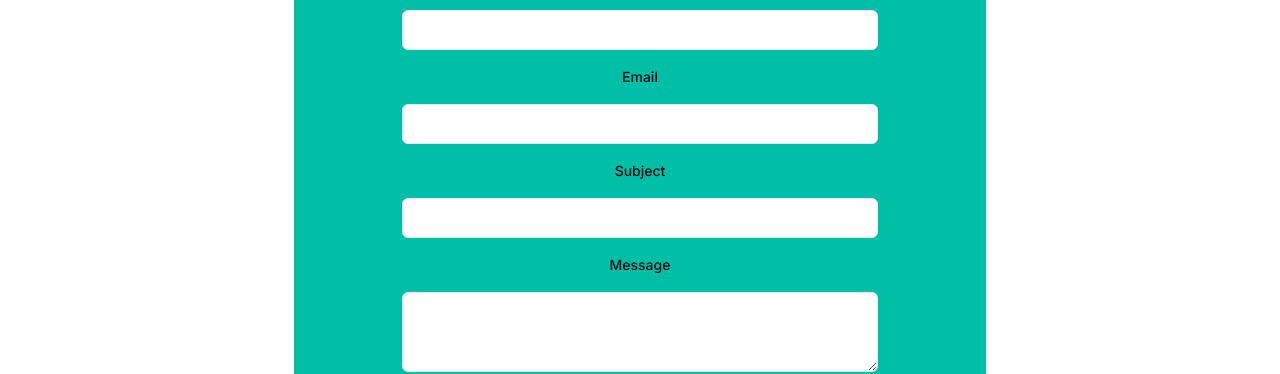
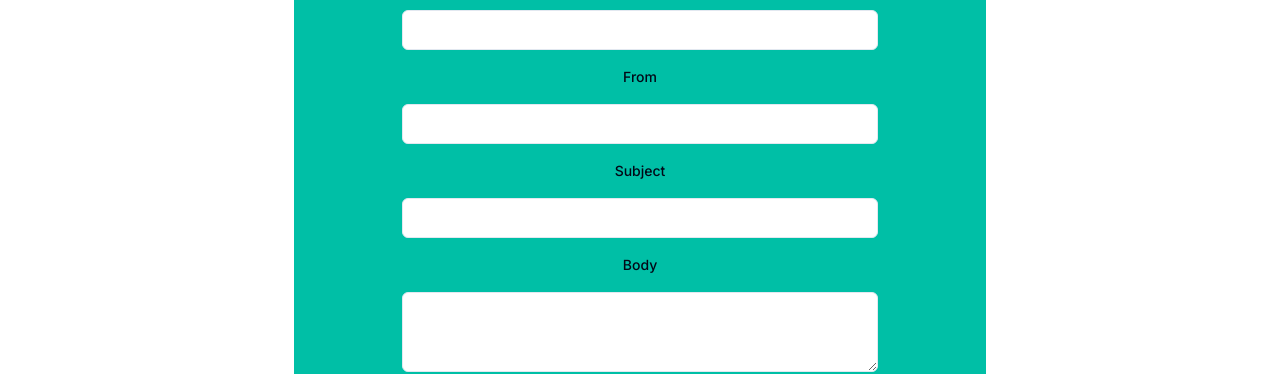
Before and after one commit to theziko1/Tech-innovant, a Next.js app: page /pages/contact in a window 1280 px wide. Shown: the part 268-642 px from the top of the page. Built offline with nearby package versions, Linux system fonts and the light colour scheme; a web font is replaced by a local one.

Commit message:
node mailer

```diff
--- a/src/app/pages/contact/page.tsx
+++ b/src/app/pages/contact/page.tsx
@@ -11,9 +11,9 @@ import React, { useState } from 'react'
 function Page() {
   const [formData, setFormData] = useState({
     name : '',
-    email: '',
+    from: '',
     subject: '',
-    message: '',
+    body: '',
   });
   const handleChange = (e: React.ChangeEvent<HTMLInputElement | HTMLTextAreaElement>) => {
     setFormData({ ...formData, [e.target.name]: e.target.value });
@@ -35,12 +35,12 @@ function Page() {
         <form onSubmit={handleSubmit} className="w-full flex flex-col gap-5 items-center justify-center">
         <Label htmlFor="name"> Name</Label>
        <Input name="name" type="text" value={formData.name} onChange={handleChange} className='w-3/4'/>
-      <Label htmlFor="email"> Email</Label>
-       <Input name="email" type="email" value={formData.email} onChange={handleChange} className='w-3/4'/>
+      <Label htmlFor="email"> From</Label>
+       <Input name="from" type="from" value={formData.from} onChange={handleChange} className='w-3/4'/>
        <Label htmlFor="subject">Subject</Label>
       <Input name="subject" type="text" value={formData.subject} onChange={handleChange} className='w-3/4'/>
-      <Label htmlFor="message">Message</Label>
-      <Textarea name="message" value={formData.message} onChange={handleChange} className='w-3/4'/>
+      <Label htmlFor="body">Body</Label>
+      <Textarea name="body" value={formData.body} onChange={handleChange} className='w-3/4'/>
       <Button >Send</Button>
       </form>
       </section>
```
